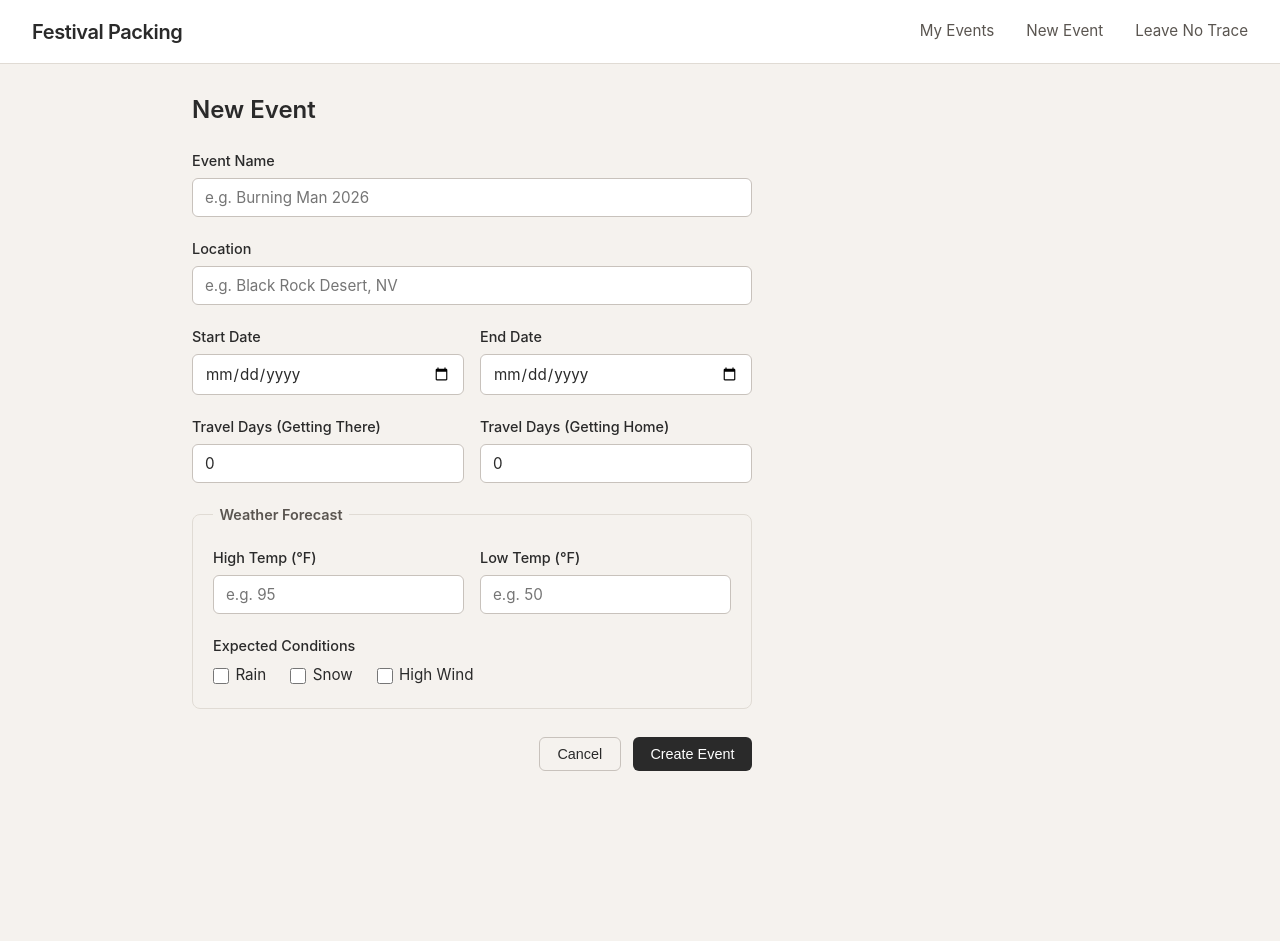
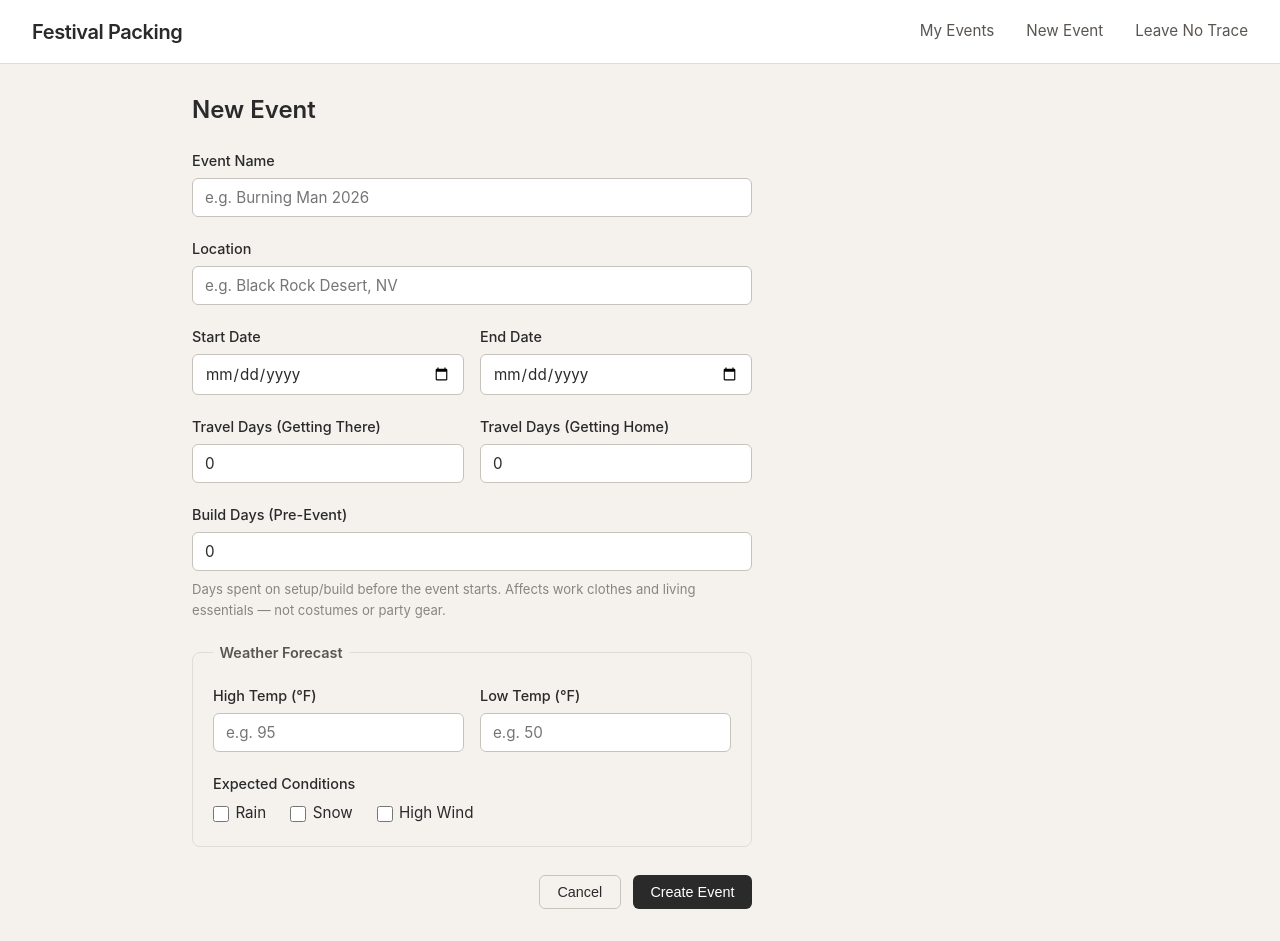
Before and after one commit to jellycat-code/festival-packing, a React (Vite) app: page / in a window 1280 px wide. Both pictures are taken after a click on the link "New Event". Before the commit the page ends 803 px from the top, so only its background shows below. Built offline with nearby package versions, Linux system fonts and the light colour scheme.

Commit message:
add build days field to event form

```diff
--- a/src/App.jsx
+++ b/src/App.jsx
@@ -12,6 +12,7 @@ const SAMPLE_EVENTS = [
     endDate: '2026-09-07',
     travelDaysTo: 2,
     travelDaysFrom: 2,
+    buildDays: 3,
     weatherHigh: 100,
     weatherLow: 45,
     weatherConditions: ['High Wind'],
--- a/src/components/CreateEventPage.css
+++ b/src/components/CreateEventPage.css
@@ -87,6 +87,12 @@ input[type="date"]:focus {
   accent-color: #2a2a2a;
 }
 
+.form-hint {
+  font-size: 0.82rem;
+  color: #8a847e;
+  margin-top: 0.1rem;
+}
+
 .form-actions {
   display: flex;
   gap: 0.75rem;
--- a/src/components/CreateEventPage.jsx
+++ b/src/components/CreateEventPage.jsx
@@ -22,6 +22,7 @@ function CreateEventPage({ onAdd, onSave, onCancel, initialEvent }) {
       endDate: '',
       travelDaysTo: 0,
       travelDaysFrom: 0,
+      buildDays: 0,
       weatherHigh: '',
       weatherLow: '',
       weatherConditions: [],
@@ -51,6 +52,7 @@ function CreateEventPage({ onAdd, onSave, onCancel, initialEvent }) {
       ...form,
       travelDaysTo: Number(form.travelDaysTo),
       travelDaysFrom: Number(form.travelDaysFrom),
+      buildDays: Number(form.buildDays),
       weatherHigh: form.weatherHigh !== '' ? Number(form.weatherHigh) : null,
       weatherLow: form.weatherLow !== '' ? Number(form.weatherLow) : null,
     }
@@ -142,6 +144,19 @@ function CreateEventPage({ onAdd, onSave, onCancel, initialEvent }) {
           </div>
         </div>
 
+        <div className="form-group">
+          <label htmlFor="buildDays">Build Days (Pre-Event)</label>
+          <input
+            id="buildDays"
+            name="buildDays"
+            type="number"
+            min="0"
+            value={form.buildDays}
+            onChange={handleChange}
+          />
+          <span className="form-hint">Days spent on setup/build before the event starts. Affects work clothes and living essentials — not costumes or party gear.</span>
+        </div>
+
         <fieldset className="form-fieldset">
           <legend>Weather Forecast</legend>
           <div className="form-row">
```
